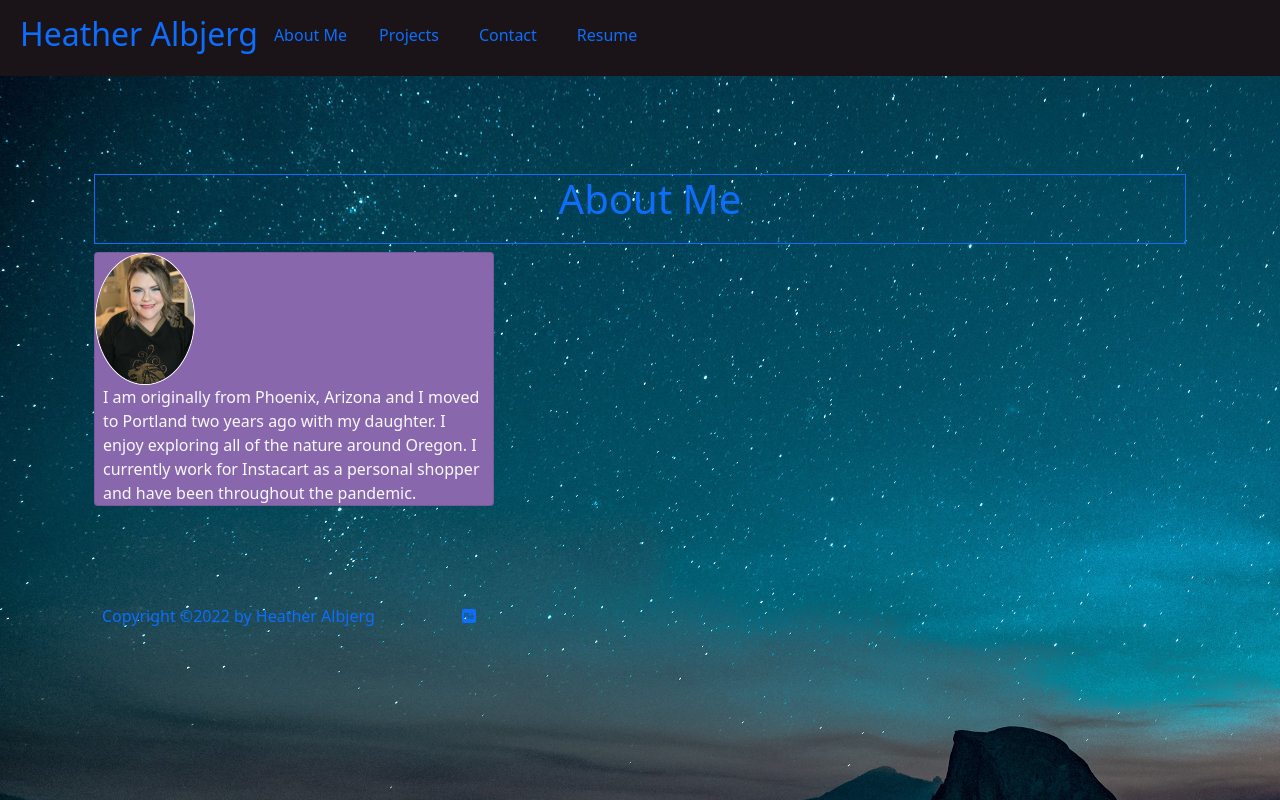
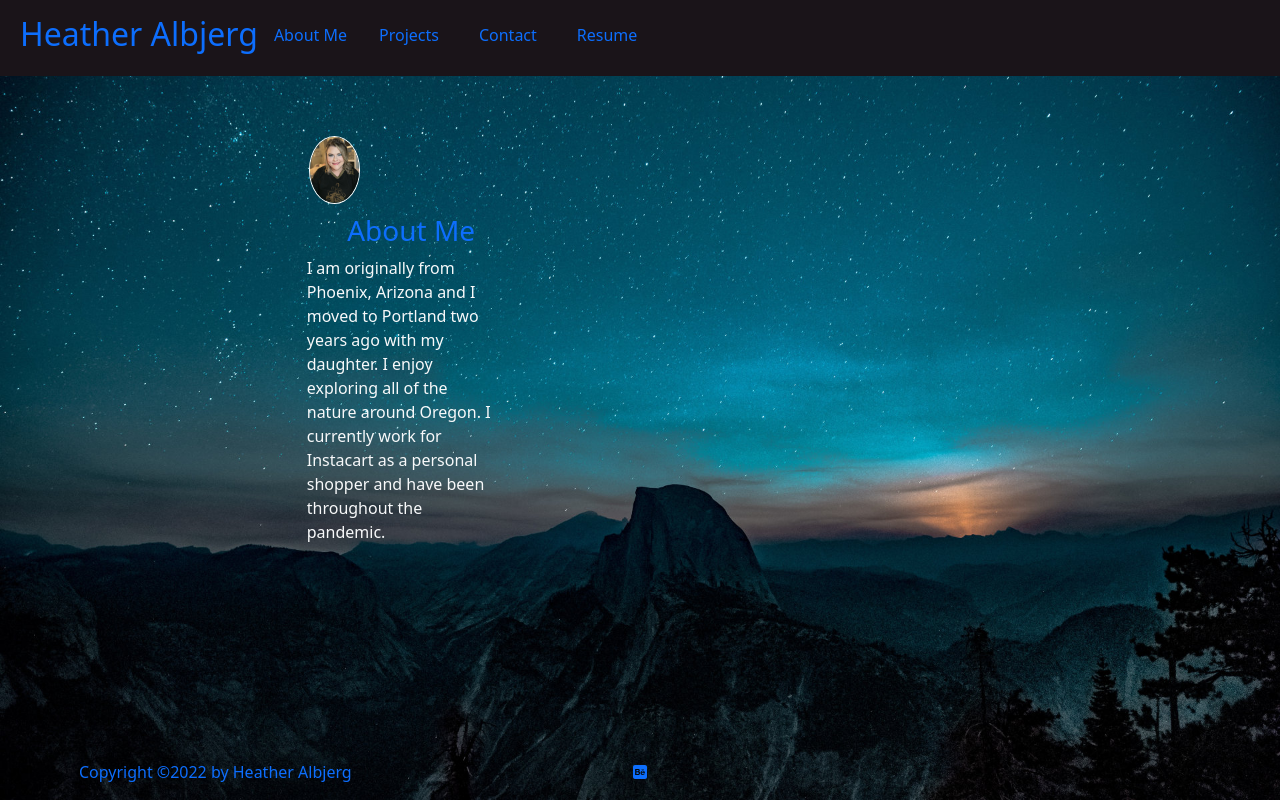
Before and after one commit to heatherviolet/react-portfolio, a React (Create React App) app: page / in a window 1280 px wide. Built offline with nearby package versions, Linux system fonts and the light colour scheme.

Commit message:
fixed footer to bottom and made changes tabout page

```diff
--- a/src/App.js
+++ b/src/App.js
@@ -26,8 +26,11 @@
             {linkSelected === "contact" &&<ContactForm></ContactForm>}
             {linkSelected === "projects" && <Projects></Projects>}
         </main>
-        <Footer></Footer>
+        <div>
+       <Footer></Footer>
+        </div>
     </div>
+
   );
 }
 
--- a/src/components/About/index.js
+++ b/src/components/About/index.js
@@ -5,23 +5,21 @@
 
 function About() {
   return (
-    <section className="my-5">
-      <h1 id="about" class="border border-primary text-center text-primary">About Me</h1>
+    <section className="main-page">
+<div class="about">
+<div class="about-me">
+    <div class="self-img">
 
+        <img src={selfImage} style={{ width: "25%", border: "1px solid white"}} class="img-fluid img-center" alt="cover" />
+    </div>
 
-<div class="card">
-<div class="row no-gutters">
-    <div class="col-auto">
-
-        <img src={selfImage} style={{ width: "25%", border: "1px solid white"}} class="img-fluid" alt="cover" />
-    </div>
-    <div class="col">
         <div class="card-block px-2">
+        <h3 id="about" class="text-center text-primary">About Me</h3>
             <p className="card-text text-light text-right"> I am originally from Phoenix, Arizona and I moved to Portland two years ago with my daughter. I enjoy exploring all of the nature around Oregon. I currently work for Instacart as a personal shopper and have been throughout the pandemic.</p>
         </div>
     </div>
 </div>
-      </div>
+
     </section>
   );
 }
--- a/src/components/Contact/index.js
+++ b/src/components/Contact/index.js
@@ -38,16 +38,21 @@
 
   return (
     <section class="contact">
+      <div class="contact-container"
+      >
       <h1 data-testid="h1tag" class="contact-me"
       style={{
         padding: '40px',
+
       }}
       >Contact me</h1>
-      <form id="contact-form" onSubmit={handleSubmit}>
+      <form id="contact-form" onSubmit={handleSubmit}
+      >
         <div>
           <label htmlFor="name" class="text-light"
           style={{
             padding: '10px',
+
           }}
           >Name:</label>
           <input type="text" name="name" defaultValue={name} onBlur={handleChange}
@@ -105,8 +110,11 @@
             borderRadius: '5px',
           }}
           >Submit</button>
-      </form>
+
+        </form>
+        </div>
     </section>
+
   );
 }
 
--- a/src/components/Footer/index.js
+++ b/src/components/Footer/index.js
@@ -5,7 +5,7 @@
 function Footer() {
     return (
 <footer>
-    <div class="container">
+    <div class="footer">
         <div class="row vcenter">
             <div class="pull-left col-lg-4 col-xs-12">
                 <p class="text-primary">Copyright &copy;2022 by Heather Albjerg</p>
--- a/src/index.css
+++ b/src/index.css
@@ -7,7 +7,12 @@
 
 body {
    background-color: #280079!important;
+   font-family: auto;
    background-image: url("../src/assets/cover/header-background.jpg");
+   background-size: cover;
+   min-height: 100vh;
+   display: flex;
+   flex-direction: column;
 }
 
 :root {
@@ -24,6 +29,10 @@
 
   }
 
+.about-me {
+    width: 100vw;
+    height: 100vh;
+}
 
 .card {
     background-color: #8867ad!important;
@@ -31,8 +40,11 @@
     width: 400px;
 }
 
+
+
 .img-fluid {
     border-radius:50%;
+    margin: 10px;
 }
 
 label {
@@ -58,18 +70,29 @@
 .contact {
     align-items: center!important;
     border: 1px solid white;
-    border-radius: 10px;
     background: lightblue;
     width: 50vw;
     height: 50%;
     box-shadow: 10px 10px;
     display: table-row;
+}
 
-}
+.about-me {
+    width: 50%;
+    height: 200px;
+    }
+
+.about {
+    width: 50%;
+    margin: auto;
+ }
+
+ .main-page {
+     width: 75%;
+ }
 
 label {
     font-size: 20px;
-
 }
 
 form {
@@ -101,3 +124,11 @@
 .button {
     font-weight: bold;
 }
+
+.footer {
+    position: fixed;
+    left: 0;
+    bottom: 0;
+    width: 100%;
+    text-align: center;
+  }
```
